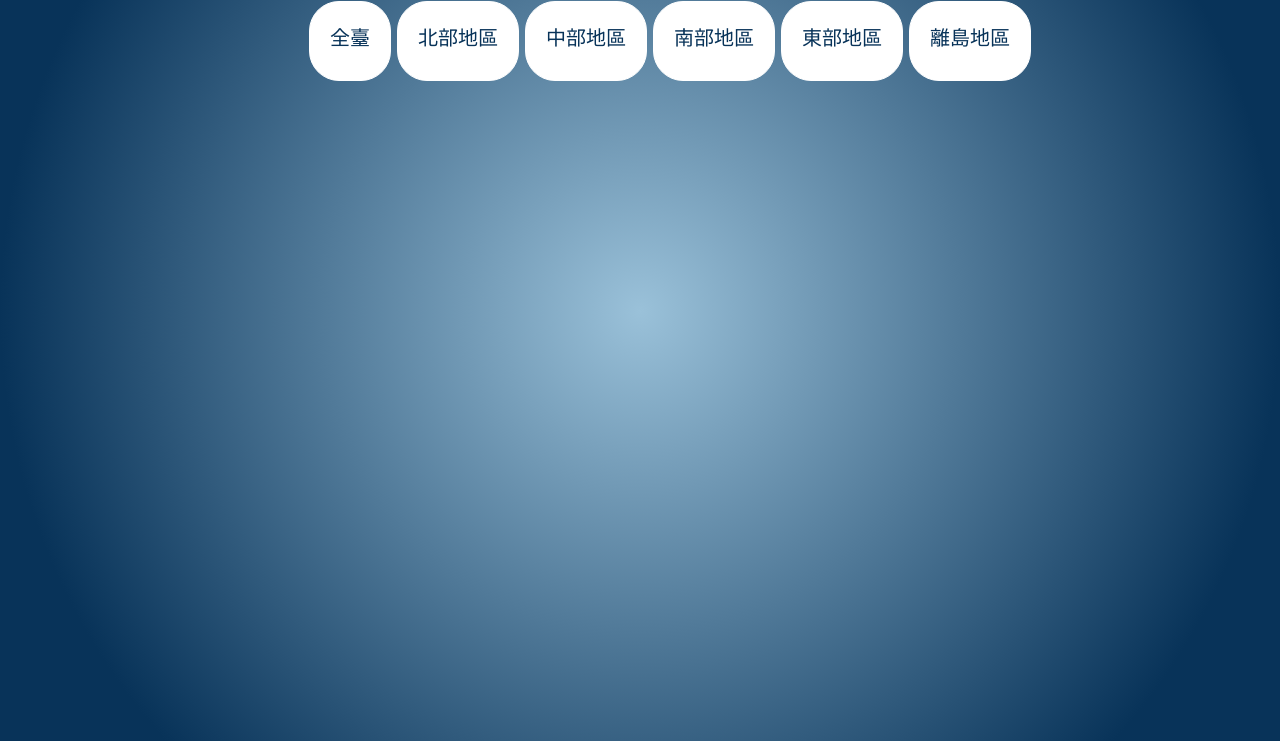
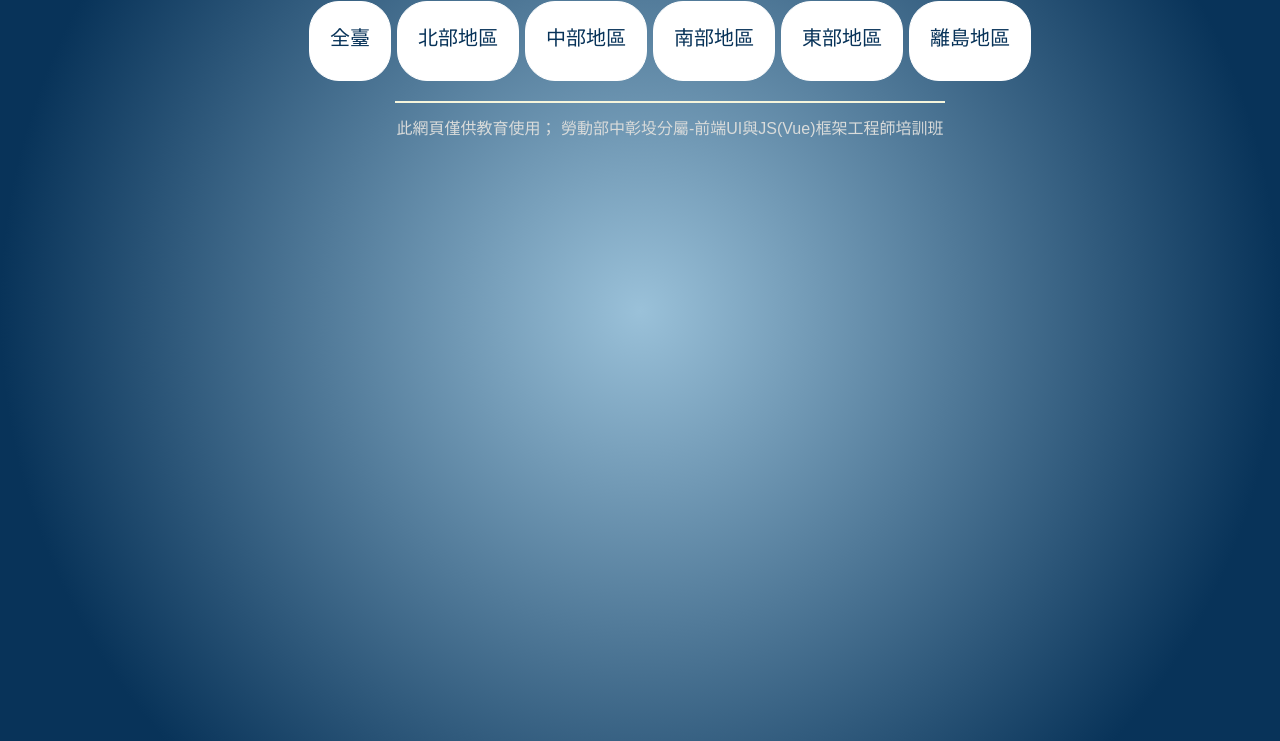
Before and after one commit to hihibear/demo-site, a plain HTML site: page index.html in a window 1280 px wide. Shown: the part 119-860 px from the top of the page. Drawn offline with Linux system fonts and the light colour scheme; no server answers.

Commit message:
Update index.html

```diff
--- a/index.html
+++ b/index.html
@@ -44,7 +44,6 @@
             justify-content: center;
             color: beige;
             margin-top: 30px;
-
 
         }
 
@@ -105,6 +104,17 @@
             /* background-color: #083359; */
 
         }
+        footer span{
+            width: 550px;
+            height: 50px;
+            display: flex;
+            /* background-color: #3c4952; */
+            justify-content: center;
+            align-items: center;
+            color: #d9dbda;
+            margin: 20px;
+            border-top: 2px solid beige;
+        }
     </style>
 </head>
 
@@ -138,6 +148,10 @@
 
         </div> -->
     </div>
+    <footer>
+        <span>  此網頁僅供教育使用；
+        勞動部中彰坄分屬-前端UI與JS(Vue)框架工程師培訓班</span>
+    </footer>
 
 
     <script>
@@ -242,9 +256,9 @@
 
 
 
-    function filter2(areas) {
+        function filter2(areas) {
 
-    }
+        }
     </script>
 
 </body>
```
